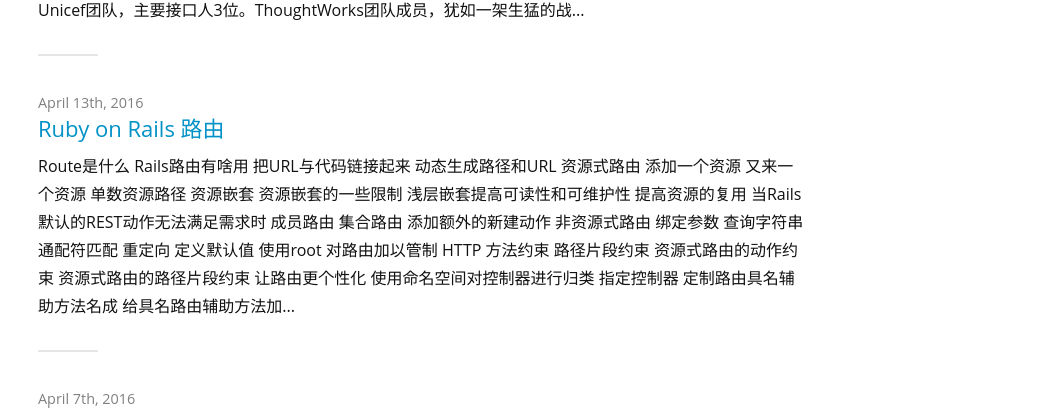
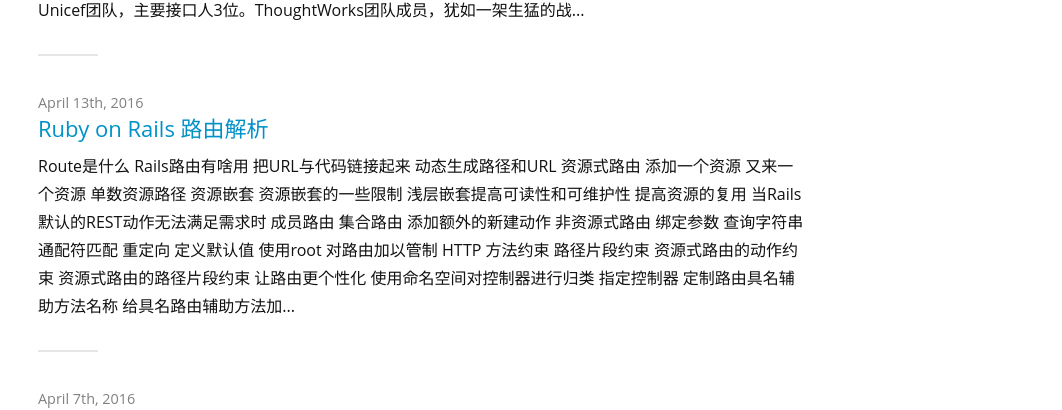
Before and after one commit to lemon123456/sjyuan-cc.github.io, a Jekyll site: the page built from index.html, in a window 1280 px wide and 900 px high, scrolled down 419 px. Shown: the part 147-557 px from the top of the window, without its empty margins (218-1280 px from the left). Built offline with Jekyll 4.4.1, drawn with Linux system fonts in a browser that asks for light colours; nearby versions of some CDN libraries; the list of posts is cut into pages by our own code; a style sheet for code colours, icons or effects is not loaded.

Commit message:
modify some syntax error

```diff
--- a/_posts/rails/2016-04-13-rails-routes.md
+++ b/_posts/rails/2016-04-13-rails-routes.md
@@ -1,7 +1,7 @@
 ---
 layout: post
 
-title: "Ruby on Rails 路由"
+title: "Ruby on Rails 路由解析"
 date: 2016-04-13
 time: "09:46"
 category: "RAILS"
@@ -71,7 +71,7 @@
 ---
 
 ## 资源式路由
-使用资源路径可以快速声明资源式控制器所有的常规路由，无需分别为 index、show、new、edit、create、update 和 destroy 动作分别声明路由，只需一行代码就能搞定
+使用资源路径可以快速声明资源式控制器所有的常规路由，无需分别为 `index`、`show`、`new`、`edit`、`create`、`update` 和 `destroy` 动作分别声明路由，只需一行代码就能搞定
 
 ---
 
@@ -699,7 +699,7 @@
 
 ---
 
-### 定制路由具名辅助方法名成
+### 定制路由具名辅助方法名称
 默认的资源式路由生成的具名辅助方法是依据资源名称来的，在一些特殊情况下，我们可能需要更改具名方法的名称。`:as` 可以让我们在定义资源路由式更改具名方法的名称。
 
 
```
Also changed, not shown: other parts of _posts/rails/2016-04-13-rails-routes.md (+1 -1 lines).
